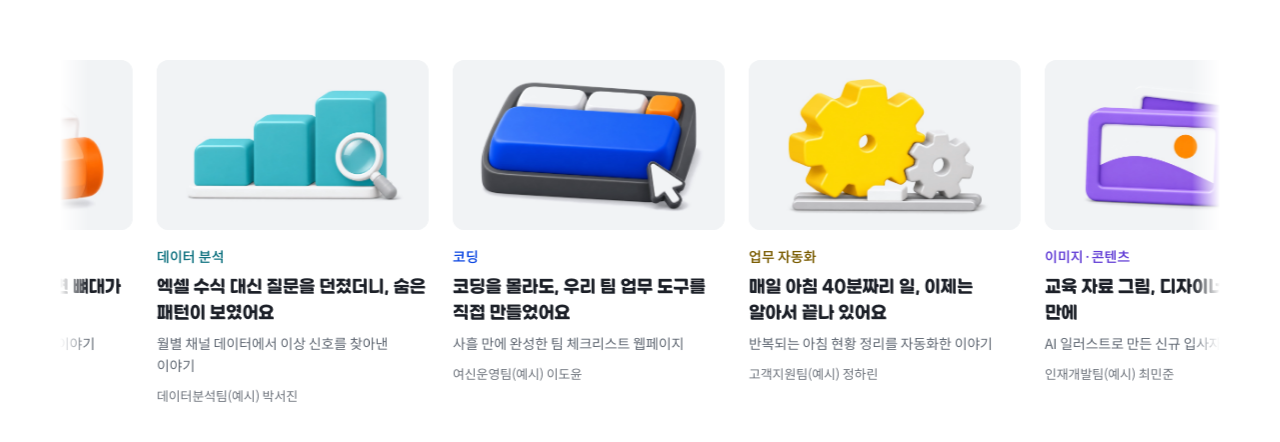
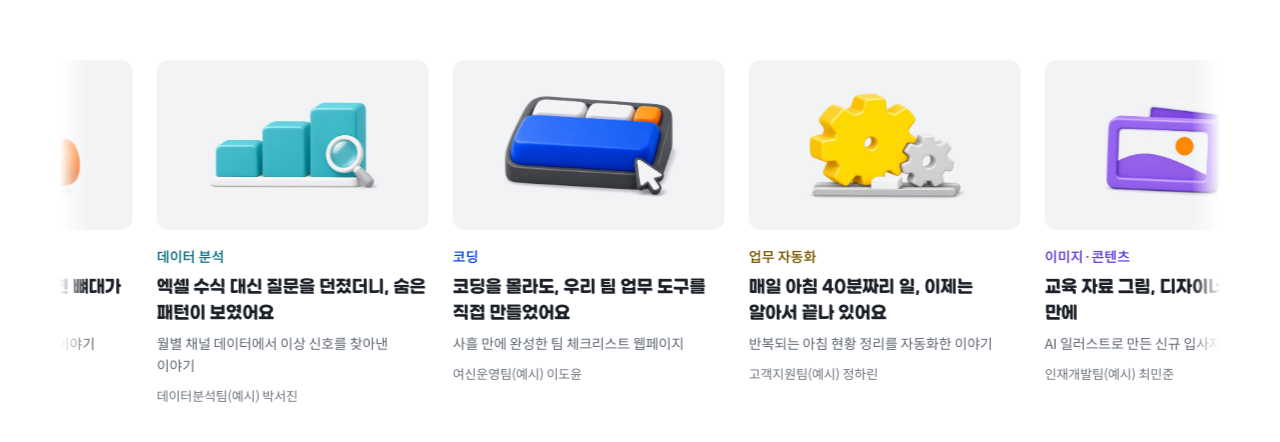
Before and after one commit to realmi-lab/my-ax-story, a plain HTML site: page index.html in a window 1280 px wide. Shown: the part 162-604 px from the top of the page. Drawn offline with Linux system fonts and the light colour scheme; a web font is replaced by a local one.

Commit message:
카드 썸네일 속 이미지를 78%로 줄여 여백 확보
이미지 바탕과 썸네일 바탕이 같은 #F1F3F5라 이음새 없이 사물 둘레가 여유로워진다.

Co-Authored-By: Claude Opus 5.5 <noreply@anthropic.com>

```diff
--- a/css/style.css
+++ b/css/style.css
@@ -127,12 +127,13 @@ code { font-family: ui-monospace, SFMono-Regular, Menlo, monospace; font-size: .
   position: relative; aspect-ratio: 16 / 10; border-radius: var(--radius); overflow: hidden; margin-bottom: 16px;
   background: var(--thumb);
 }
-.card-thumb img { width: 100%; height: 100%; object-fit: cover; transition: transform .45s var(--ease); -webkit-user-drag: none; }
+/* 이미지 바탕(#F1F3F5)과 썸네일 바탕이 같아서, 줄여 넣어도 이음새 없이 사물 둘레에 여백이 생긴다 */
+.card-thumb img { width: 100%; height: 100%; object-fit: cover; transform: scale(.78); transition: transform .45s var(--ease); -webkit-user-drag: none; }
 .card-thumb img.is-broken, .post-figure img.is-broken { visibility: hidden; }
 .card-thumb.is-fallback::after, .post-figure.is-fallback::after {
   content: "AX"; position: absolute; right: 14px; bottom: 8px; font-size: 40px; font-weight: 600; letter-spacing: -0.04em; color: rgba(28, 32, 40, .12);
 }
-.card:hover .card-thumb img { transform: scale(1.045); }
+.card:hover .card-thumb img { transform: scale(.82); }
 .card-cat { font-size: 14px; font-weight: 600; letter-spacing: 0; color: var(--accent-ink); margin-bottom: 6px; }
 .card-title {
   font-family: var(--font-title); font-size: 18px; font-weight: 700; line-height: 1.45; letter-spacing: -0.01em; color: var(--text-1);
```
